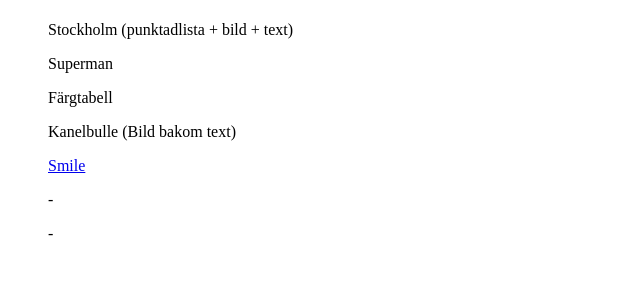
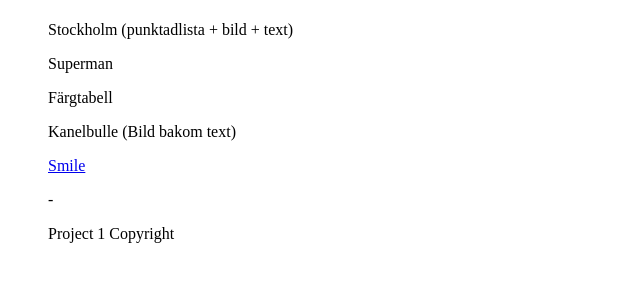
Before and after one commit to N1ke0/Html-Assignments, a plain HTML site: page index.html in a window 1280 px wide. Shown: the part 59-340 px from the top of the page, without its empty margins (0-640 px from the left). Drawn offline with Linux system fonts and the light colour scheme.

Commit message:
Add files via upload

```diff
--- a/index.html
+++ b/index.html
@@ -15,7 +15,7 @@
 	<ol> Kanelbulle (Bild bakom text) </ol>
 	<ol>  <a href="smile/smile.htm">Smile</a></ol>
 	<ol> - </ol>
-	<ol> <a ref="project 1 copyright/project 1 copyright.htm"> - </a> </ol>
+	<ol> <a ref="project 1 copyright/project 1 copyright.htm"> Project 1 	Copyright </a> </ol>
 
 
 </body>
```
